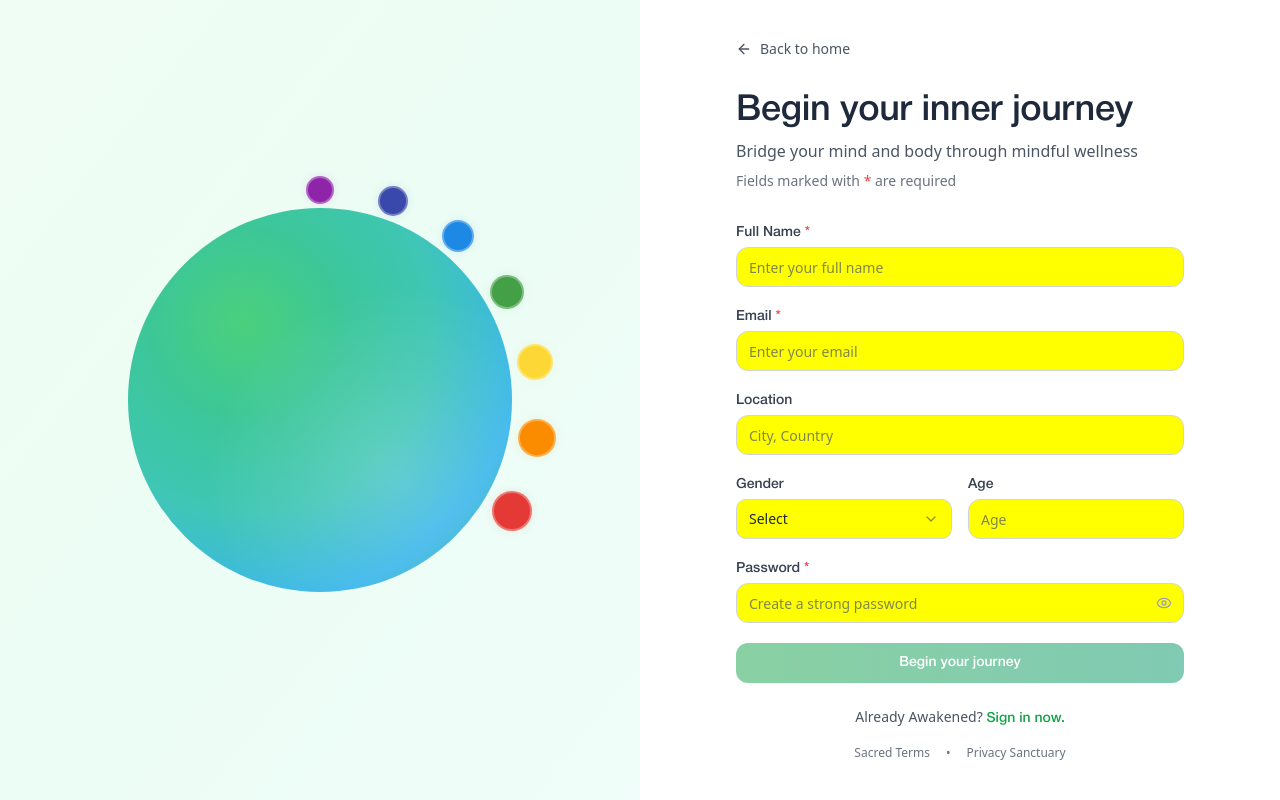
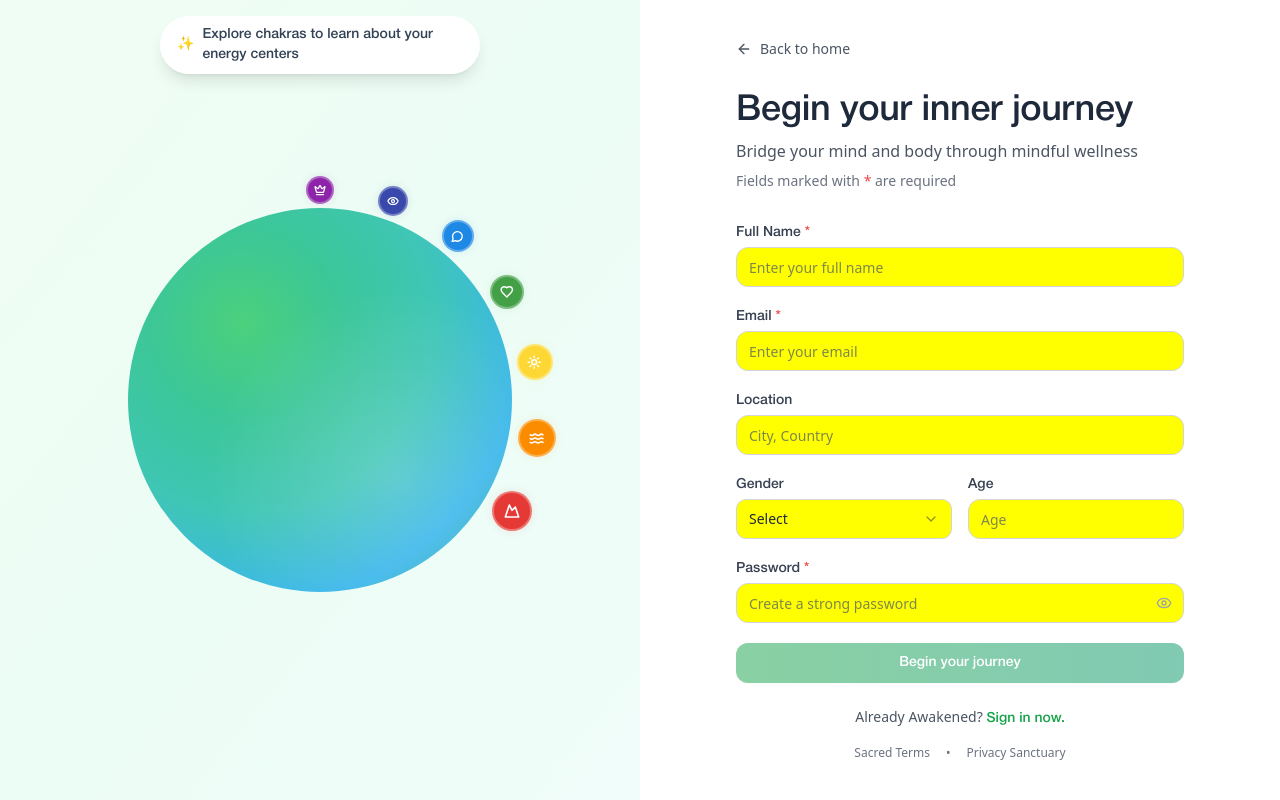
Before and after one commit to vtoolsid/somajournal, a Next.js app: page /auth/signup in a window 1280 px wide. Built offline with nearby package versions, Linux system fonts and the light colour scheme.

Commit message:
Updated chakras to be more user friendly in sign in page.

```diff
--- a/app/globals.css
+++ b/app/globals.css
@@ -184,6 +184,35 @@
 
   .chakra-glow:hover {
     filter: drop-shadow(0 0 10px currentColor);
+  }
+
+  /* Enhanced chakra animations */
+  .chakra-pulse {
+    animation: chakraPulse 2s ease-in-out infinite;
+  }
+
+  @keyframes chakraPulse {
+    0%, 100% {
+      transform: scale(1);
+      opacity: 0.8;
+    }
+    50% {
+      transform: scale(1.05);
+      opacity: 1;
+    }
+  }
+
+  .chakra-glow-cycle {
+    animation: chakraGlow 3s ease-in-out infinite;
+  }
+
+  @keyframes chakraGlow {
+    0%, 100% {
+      box-shadow: 0 0 8px rgba(255, 255, 255, 0.2);
+    }
+    50% {
+      box-shadow: 0 0 20px rgba(255, 255, 255, 0.4);
+    }
   }
 
   body {
--- a/components/ui/chakra-detail.tsx
+++ b/components/ui/chakra-detail.tsx
@@ -13,14 +13,24 @@ interface ChakraDetailProps {
 export const ChakraDetail = ({ chakra, isOpen, onClose }: ChakraDetailProps) => {
   return (
     <Dialog open={isOpen} onOpenChange={onClose}>
-      <DialogContent className="max-w-2xl max-h-[90vh] overflow-y-auto bg-white rounded-2xl border-none shadow-2xl">
+      <DialogContent
+        className="max-w-2xl max-h-[90vh] overflow-y-auto bg-white rounded-2xl border-none shadow-2xl transition-all duration-300 ease-out"
+        style={{
+          boxShadow: `0 25px 50px -12px ${chakra.color}40, 0 0 0 1px ${chakra.color}20`
+        }}
+      >
         <DialogHeader className="space-y-4 pb-6">
           <div className="flex items-center justify-between">
             <div className="flex items-center space-x-4">
               <div
-                className="w-12 h-12 rounded-full border-2 border-white shadow-lg"
-                style={{ backgroundColor: chakra.color }}
-              />
+                className="w-12 h-12 rounded-full border-2 border-white shadow-lg flex items-center justify-center"
+                style={{
+                  backgroundColor: chakra.color,
+                  boxShadow: `0 0 20px ${chakra.color}40`
+                }}
+              >
+                {/* You can add chakra icon here if desired */}
+              </div>
               <div>
                 <DialogTitle className="text-2xl font-semibold text-slate-800">
                   {chakra.name}
--- a/components/ui/chakra-ring.tsx
+++ b/components/ui/chakra-ring.tsx
@@ -3,6 +3,7 @@
 import { useState } from 'react';
 import { chakraData, ChakraInfo } from '@/lib/chakra-data';
 import { ChakraDetail } from './chakra-detail';
+import { Crown, Eye, MessageCircle, Heart, Sun, Waves, Mountain } from 'lucide-react';
 
 interface ChakraRingProps {
   className?: string;
@@ -15,13 +16,13 @@ export const ChakraRing = ({ className = '' }: ChakraRingProps) => {
   // Positions for each chakra starting with crown (purple) at bottom going clockwise
   // Very tight spacing going to the right side - crown to root order
   const chakraPositions = [
-    { id: 'crown', distance: 210, angle: 270, size: 28 }, // Bottom - Purple
-    { id: 'third-eye', distance: 212, angle: 290, size: 30 }, // Bottom-right - Indigo
-    { id: 'throat', distance: 214, angle: 310, size: 32 }, // Right - Blue
-    { id: 'heart', distance: 216, angle: 330, size: 34 }, // Right - Green
-    { id: 'solar', distance: 218, angle: 350, size: 36 }, // Right - Yellow
-    { id: 'sacral', distance: 220, angle: 10, size: 38 }, // Right-top - Orange
-    { id: 'root', distance: 222, angle: 30, size: 40 }, // Top-right - Red
+    { id: 'crown', distance: 210, angle: 270, size: 28, icon: Crown }, // Bottom - Purple
+    { id: 'third-eye', distance: 212, angle: 290, size: 30, icon: Eye }, // Bottom-right - Indigo
+    { id: 'throat', distance: 214, angle: 310, size: 32, icon: MessageCircle }, // Right - Blue
+    { id: 'heart', distance: 216, angle: 330, size: 34, icon: Heart }, // Right - Green
+    { id: 'solar', distance: 218, angle: 350, size: 36, icon: Sun }, // Right - Yellow
+    { id: 'sacral', distance: 220, angle: 10, size: 38, icon: Waves }, // Right-top - Orange
+    { id: 'root', distance: 222, angle: 30, size: 40, icon: Mountain }, // Top-right - Red
   ];
 
   const handleChakraClick = (chakraId: string) => {
@@ -47,6 +48,16 @@ export const ChakraRing = ({ className = '' }: ChakraRingProps) => {
 
   return (
     <div className={`relative ${className}`}>
+      {/* Instructional hint */}
+      <div className="absolute top-4 left-1/2 transform -translate-x-1/2 z-20">
+        <div className="bg-white/90 backdrop-blur-sm rounded-full px-4 py-2 shadow-lg border border-white/20">
+          <p className="text-sm text-slate-700 font-medium flex items-center">
+            <span className="mr-2">✨</span>
+            Explore chakras to learn about your energy centers
+          </p>
+        </div>
+      </div>
+
       {/* Container with proper centering */}
       <div className="relative w-full h-full flex items-center justify-center">
         {/* Central gradient orb - restored to original structure */}
@@ -72,6 +83,7 @@ export const ChakraRing = ({ className = '' }: ChakraRingProps) => {
           if (!chakra) return null;
 
           const isHovered = hoveredChakra === chakra.id;
+          const IconComponent = position.icon;
 
           return (
             <div key={chakra.id}>
@@ -79,9 +91,9 @@ export const ChakraRing = ({ className = '' }: ChakraRingProps) => {
                 style={getChakraStyle(position)}
                 className={`
                   absolute rounded-full border-2 border-white/30 cursor-pointer
-                  transition-all duration-300 ease-out
+                  transition-all duration-300 ease-out flex items-center justify-center
                   hover:scale-110 hover:border-white/60 hover:shadow-lg
-                  ${isHovered ? 'scale-110 border-white/60 shadow-lg' : ''}
+                  ${isHovered ? 'scale-110 border-white/60 shadow-lg animate-pulse' : 'animate-pulse'}
                   focus:outline-none focus:ring-2 focus:ring-white/50 focus:ring-offset-2
                 `}
                 style={{
@@ -89,27 +101,42 @@ export const ChakraRing = ({ className = '' }: ChakraRingProps) => {
                   backgroundColor: chakra.color,
                   boxShadow: isHovered
                     ? `0 0 20px ${chakra.color}40, 0 4px 12px rgba(0,0,0,0.15)`
-                    : `0 0 8px ${chakra.color}20`
+                    : `0 0 8px ${chakra.color}20`,
+                  animationDuration: '2s',
+                  animationDelay: `${chakraPositions.indexOf(position) * 0.3}s`
                 }}
                 onClick={() => handleChakraClick(chakra.id)}
                 onMouseEnter={() => setHoveredChakra(chakra.id)}
                 onMouseLeave={() => setHoveredChakra(null)}
                 aria-label={`Learn about ${chakra.name}`}
-              />
+              >
+                <IconComponent
+                  className={`text-white transition-transform duration-300 ${isHovered ? 'scale-110 rotate-12' : ''}`}
+                  size={Math.max(12, position.size * 0.4)}
+                  strokeWidth={2.5}
+                />
+              </button>
 
-              {/* Tooltip on hover */}
+              {/* Enhanced tooltip on hover */}
               {isHovered && (
                 <div
-                  className="absolute z-10 px-2 py-1 text-xs font-medium text-white bg-gray-900 rounded-md shadow-lg whitespace-nowrap pointer-events-none"
+                  className="absolute z-10 px-3 py-2 text-xs font-medium text-white rounded-lg shadow-xl whitespace-nowrap pointer-events-none chakra-tooltip"
                   style={{
                     left: `calc(50% + ${Math.cos((position.angle * Math.PI) / 180) * position.distance}px)`,
-                    top: `calc(50% + ${Math.sin((position.angle * Math.PI) / 180) * position.distance - 40}px)`,
+                    top: `calc(50% + ${Math.sin((position.angle * Math.PI) / 180) * position.distance - 45}px)`,
                     transform: 'translateX(-50%)',
+                    backgroundColor: chakra.color,
+                    boxShadow: `0 4px 12px ${chakra.color}40`
                   }}
                 >
-                  {chakra.name}
+                  <div className="flex items-center space-x-1">
+                    <IconComponent size={12} strokeWidth={2.5} />
+                    <span>{chakra.name}</span>
+                  </div>
+                  <div className="text-[10px] opacity-80 mt-1">Click to explore</div>
                   <div
-                    className="absolute top-full left-1/2 transform -translate-x-1/2 w-0 h-0 border-l-4 border-r-4 border-t-4 border-transparent border-t-gray-900"
+                    className="absolute top-full left-1/2 transform -translate-x-1/2 w-0 h-0 border-l-4 border-r-4 border-t-4 border-transparent"
+                    style={{ borderTopColor: chakra.color }}
                   />
                 </div>
               )}
```
Also changed, not shown: 1 other file (tests, documents, lock files or other folders).
